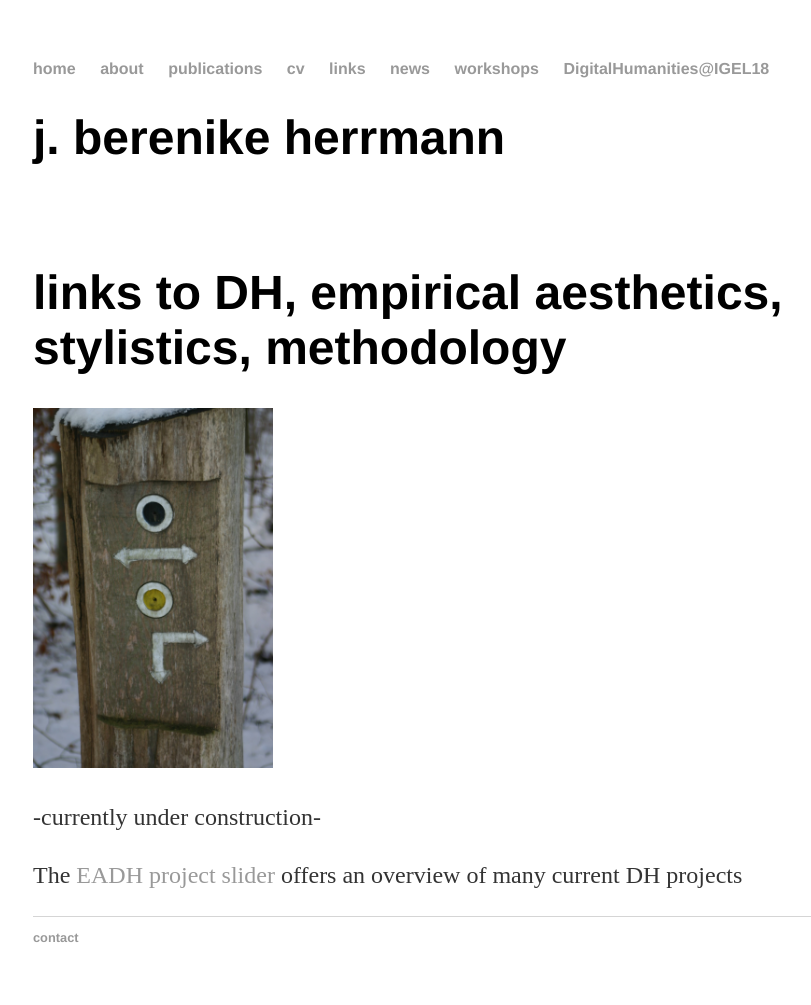
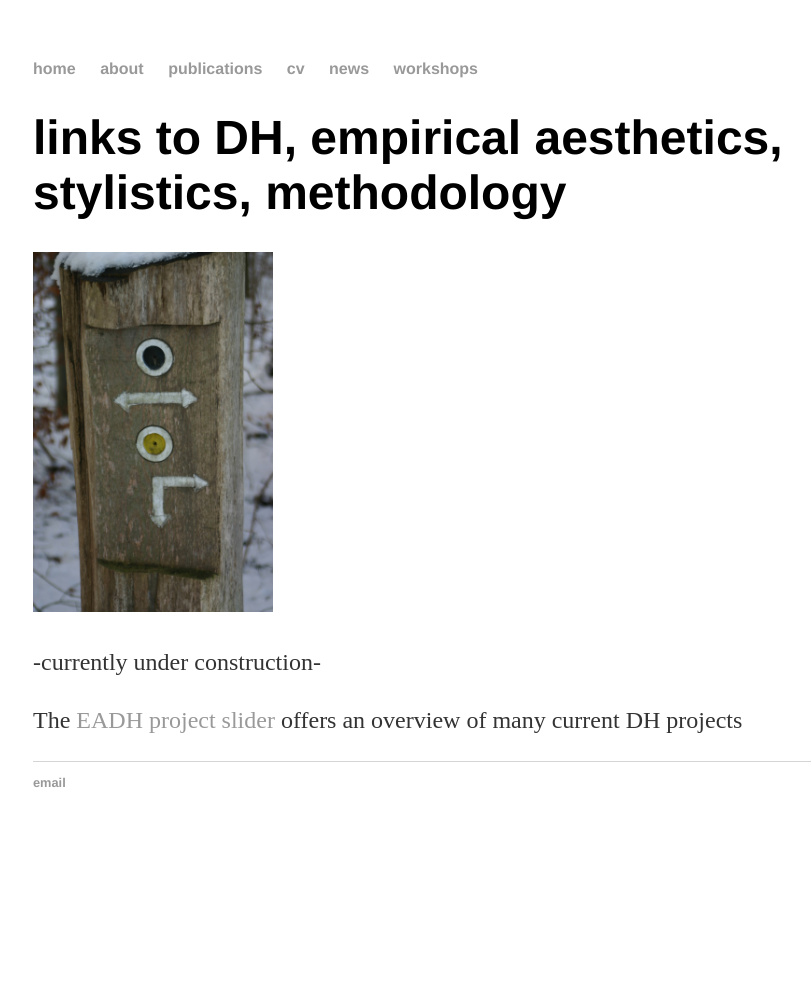
Before and after one commit to jberenike/jberenike.github.io, a Jekyll site: the page built from links.md, in a window 1280 px wide. Shown: the whole page, without its empty margins (159-970 px from the left). Built offline with Jekyll 4.4.1, drawn with Linux system fonts in a browser that asks for light colours; after the commit the page ends 900 px from its top, so only the background shows below that.

Commit message:
Update default.html

```diff
--- a/_layouts/default.html
+++ b/_layouts/default.html
@@ -1,10 +1,11 @@
 <!DOCTYPE html>
 <html>
 	<head>
+
 <title>{{ page.title }}</title>
 		<!-- link to main stylesheet -->
 		<link rel="stylesheet" type="text/css" href="/css/main.css">
-		</head>
+
 		<body>
 		<nav>
 	    		<ul>
@@ -12,25 +13,18 @@
 			<li><a href="/about">about</a></li>
 	        	<li><a href="/publications">publications</a></li>
 			<li><a href="/cv">cv</a></li>
-					<li><a href="/links">links</a></li>
 	        	<li><a href="/news">news</a></li>
 			<li><a href="/workshops">workshops</a></li>
-				<li><a href="/DigitalHumanities@IGEL18">DigitalHumanities@IGEL18</a></li>
     		</ul>
 		</nav>
-			<div class="main-header">
-				<h1>j. berenike herrmann</h1>
-				<p>  </p>
-			</div>
 			<div class="container">
-				<br><br>
 
 			{{ content }}
 
 			</div><!-- /.container -->
 			<footer>
 	    		<ul>
-	        		<li><a href="mailto:berenike.herrmann@unibas.ch">contact</a></li>
+	        		<li><a href="mailto:berenike.herrmann@unibas.ch">email</a></li>
 				</ul>
 			</footer>
 		</body>
```
Lines whose indentation alone changed are shown as unchanged.
